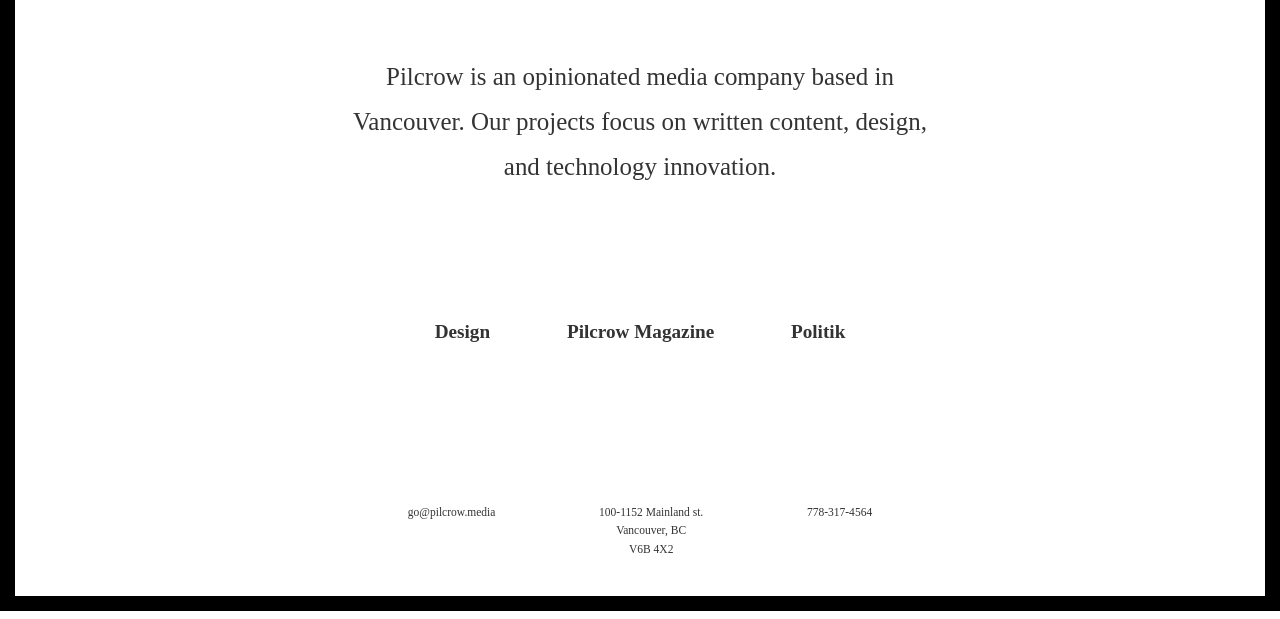
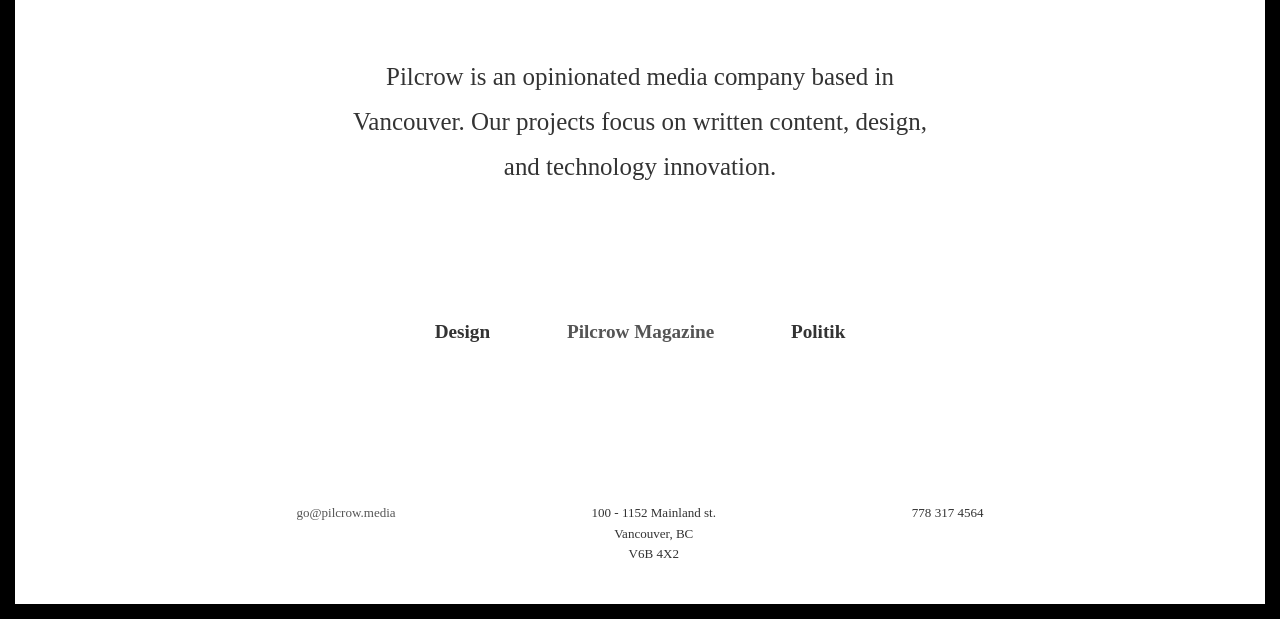
Before and after one commit to PilcrowMedia/PilcrowMedia.github.io, a plain HTML site: page index.html in a window 1280 px wide. Shown: the part 344-963 px from the top of the page. Drawn offline with Linux system fonts and the light colour scheme.

Commit message:
Added link to pilcrow magazine

```diff
--- a/css/_base.scss
+++ b/css/_base.scss
@@ -90,8 +90,17 @@ textarea {
 }
 
 a {
-	color: #333;
+	color: #555;
 	text-decoration: none;
+    border-bottom: 1px solid white;
+
+  @include transition(all .3s);
+
+  &:hover {
+    color: black;
+  border-bottom: 1px solid #666;
+
+  }
 }
 
 
@@ -113,8 +122,10 @@ body {
 	padding: 2em 1em;
 	text-align: center;
 	background: white;
+      border-top: 5px solid black;
+      border-bottom: 5px solid black;
 
-    @include MQ(S) {
+    @include MQ(S-M) {
       font-size: 1.2em;
       border: 15px solid black;
       margin: 0em;
@@ -128,7 +139,7 @@ body {
 	margin: auto;
 	margin-top: 3em;
 	margin-bottom: 4em;
-    @include MQ(S) {
+    @include MQ(S-M) {
       width: 4em;
       margin-top: 10em;
     }
@@ -140,7 +151,7 @@ body {
 	margin-bottom: 5em;
 	font-size: 1.3em;
 
-  @include MQ(S) {
+  @include MQ(S-M) {
       width: 50%;
       max-width: 600px;
     margin-right: auto;
@@ -151,9 +162,9 @@ body {
 
 
 .venture-container {
-	font-size: .9em;
     font-weight: 600;
-      @include MQ(S) {
+    text-align: center;
+      @include MQ(S-M) {
         font-size: 1em;
     }
 
@@ -165,7 +176,7 @@ body {
   @include justify-content(space-between);
   @include flex-direction(column);
 
-  @include MQ(S) {
+  @include MQ(S-M) {
     @include flex-direction(row);
     @include justify-content(center);
   }
@@ -173,7 +184,7 @@ body {
 }
 
 .col1 {
-  @include MQ(S) {
+  @include MQ(S-M) {
     margin: 0 2em;
   }
 
@@ -182,7 +193,7 @@ body {
 .col1 + .col1 {
   margin-top: 2em;
 
-  @include MQ(S) {
+  @include MQ(S-M) {
     margin-top: 0;
   }
 }
@@ -194,12 +205,12 @@ body {
   margin-top: 10em;
   margin-bottom: 0em;
   line-height: 1.6;
-
+  text-align: center;
     .col1 {
 
-        @include MQ(S) {
-    margin:0 4.5em;
-      font-size: .75em;
+        @include MQ(S-M) {
+    margin:0 7.5em;
+      font-size: .85em;
 
   }
     }
--- a/index.html
+++ b/index.html
@@ -38,7 +38,7 @@
 			Design
 		</div>
 		<div class='col1'>
-			Pilcrow Magazine
+			<a href='http://www.pilcrowmagazine.com' target='blank'>Pilcrow Magazine</a>
 		</div>
 		<div class='col1'>
 			Politik
@@ -48,15 +48,15 @@
 
 	<div class='three-col-container venture-container contact-info-container'>
 		<div class="col1">
-			<a href='mailto:go@pilcrow.media'>go@pilcrow.media</a></br>
+			<a href='mailto:go@pilcrow.media'>go@pilcrow.media</a>
 		</div>
 		<div class='col1'>
-			100-1152 Mainland st.</br>
+			100 - 1152 Mainland st.</br>
 			Vancouver, BC<br>
 			V6B 4X2
 		</div>
 		<div class='col1'>
-			778-317-4564
+			778 317 4564
 		</div>
 	</div>
 
```
Also changed, not shown: css/style.css.
